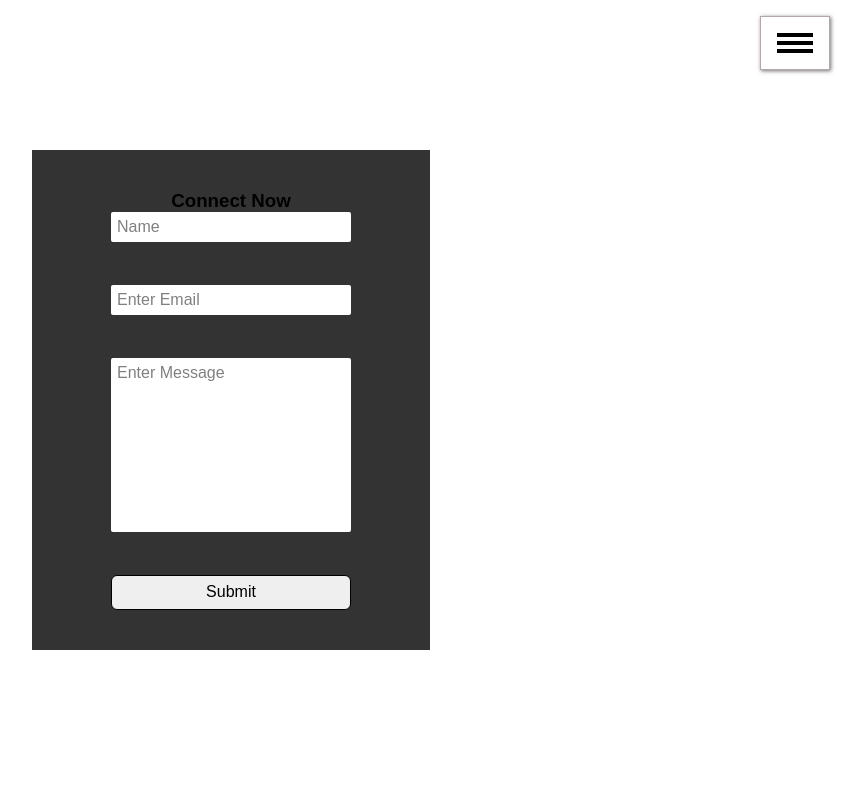
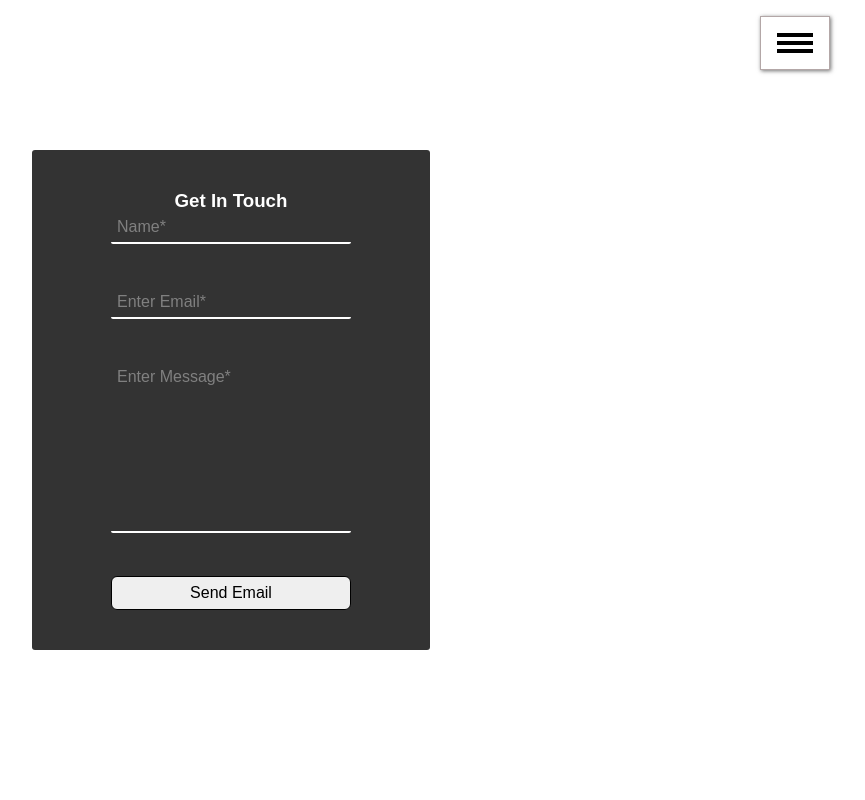
Before and after one commit to KStockton/my-portfolio, a React (Create React App) app: page /contact in a window 1280 px wide. Shown: the top 800 px of the page, without its empty margins (409-1274 px from the left). Built offline with nearby package versions, Linux system fonts and the light colour scheme.

Commit message:
Style contact compoment

```diff
--- a/src/Components/App/App.js
+++ b/src/Components/App/App.js
@@ -1,4 +1,4 @@
-import React, { Component } from 'react';
+import React from 'react';
 import { Route, Switch } from 'react-router-dom';
 import Nav from '../Nav/Nav'
 import Home from '../Home/Home';
--- a/src/Components/Contact/Contact.js
+++ b/src/Components/Contact/Contact.js
@@ -37,15 +37,14 @@ const Contact = () => (
     }) => (
       <div className='form-container'>
         <form onSubmit={handleSubmit} id='contact-form'>
-          <h3>Connect Now</h3>
-        {/* <img src={chat} alt='chat icon'/> */}
+          <h3>Get In Touch</h3>
           <input
             type='name'
             name='name'
             onChange={handleChange}
             onBlur={handleBlur}
             value={values.name}
-            placeholder='Name'
+            placeholder='Name*'
             />
           { errors.name && touched.name ? <div>{errors.name}</div> : <div/>}
           <input
@@ -54,7 +53,7 @@ const Contact = () => (
             onChange={handleChange}
             onBlur={handleBlur}
             value={values.email}
-            placeholder='Enter Email'
+            placeholder='Enter Email*'
             />
           { errors.email && touched.email ? <div>{errors.email}</div> : <div/>}
           <Field
@@ -63,12 +62,12 @@ const Contact = () => (
             onChange={handleChange}
             onBlur={handleBlur}
             value={values.message}
-            placeholder='Enter Message'
+            placeholder='Enter Message*'
             />
           { errors.message && touched.message ? <div>{errors.message}</div> : <div/>}
           { status && status.msg ? <div>{status.msg}</div> : <div/>}
             <button type='submit' disabled={isSubmitting}>
-              Submit
+              Send Email
             </button>
           </form>
       </div>
--- a/src/Components/Contact/_contact.scss
+++ b/src/Components/Contact/_contact.scss
@@ -4,7 +4,6 @@
   justify-content: center;
   background-color: #ffffff;
   height: 100vh;
-
 
   form {
     display: flex;
@@ -16,23 +15,25 @@
     min-width: 300px;
     position: relative;
     padding: 40px;
+    border-radius: 3px;
 
-    img {
-      width: 75px;
-      height: 69px;
-      position: absolute;
-      top: -41px;
-      }
+
+    h3 {
+      color: white;
+    }
 
     label {
       text-align: left;
     }
 
     input, textarea {
+      background: transparent;
       border-radius: $input-border-radius;
       padding: $input-padding;
       width: $input-width;
       border: none;
+      color: #fff;
+      border-bottom: 2px solid #fff;
 
       &:focus {
         border: $input-fs-border;
```
